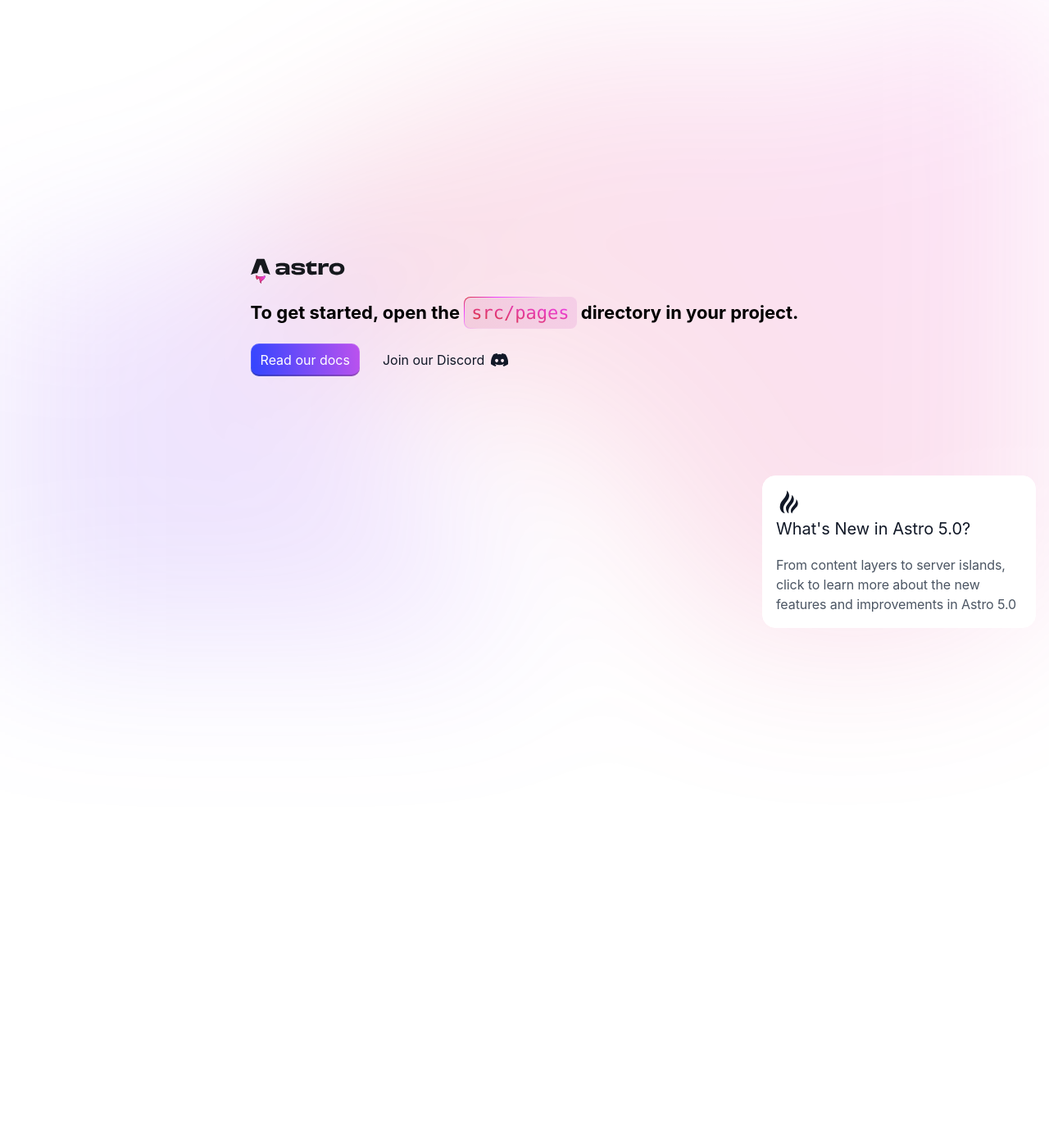
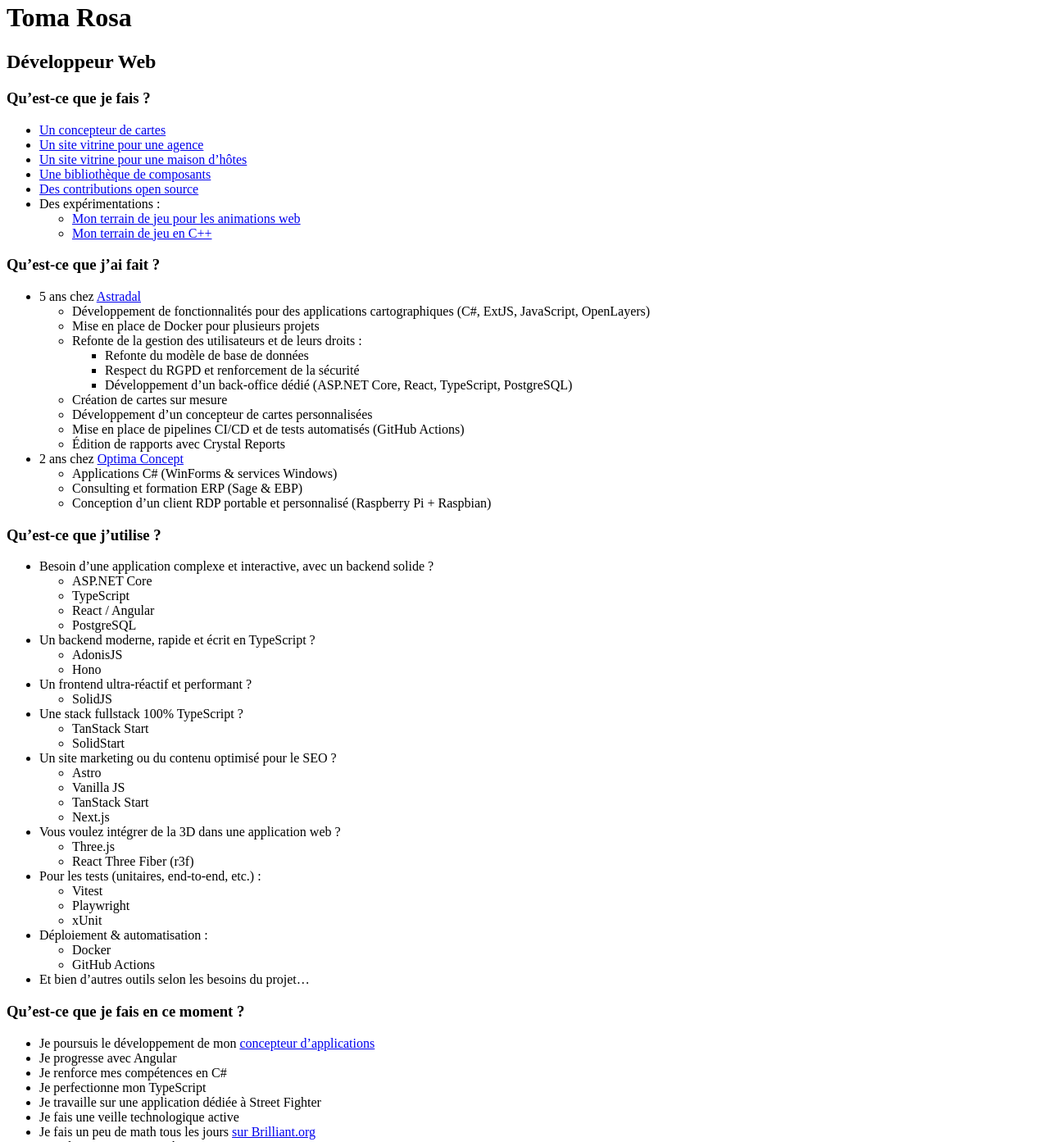
Before and after one commit to t-rosa/portfolio, an Astro site: page / in a window 1280 px wide. Shown: the part 18-1411 px from the top of the page at 82% size. Before the commit the page ends 800 px from the top, so only its background shows below. Built offline with nearby package versions, Linux system fonts and the light colour scheme; Astro itself is replaced by a stand-in of ours.

Commit message:
initialization

```diff
--- a/src/components/Welcome.astro
+++ /dev/null
@@ -1,210 +0,0 @@
----
-import astroLogo from '../assets/astro.svg';
-import background from '../assets/background.svg';
----
-
-<div id="container">
-	<img id="background" src={background.src} alt="" fetchpriority="high" />
-	<main>
-		<section id="hero">
-			<a href="https://astro.build"
-				><img src={astroLogo.src} width="115" height="48" alt="Astro Homepage" /></a
-			>
-			<h1>
-				To get started, open the <code><pre>src/pages</pre></code> directory in your project.
-			</h1>
-			<section id="links">
-				<a class="button" href="https://docs.astro.build">Read our docs</a>
-				<a href="https://astro.build/chat"
-					>Join our Discord <svg xmlns="http://www.w3.org/2000/svg" viewBox="0 0 127.14 96.36"
-						><path
-							fill="currentColor"
-							d="M107.7 8.07A105.15 105.15 0 0 0 81.47 0a72.06 72.06 0 0 0-3.36 6.83 97.68 97.68 0 0 0-29.11 0A72.37 72.37 0 0 0 45.64 0a105.89 105.89 0 0 0-26.25 8.09C2.79 32.65-1.71 56.6.54 80.21a105.73 105.73 0 0 0 32.17 16.15 77.7 77.7 0 0 0 6.89-11.11 68.42 68.42 0 0 1-10.85-5.18c.91-.66 1.8-1.34 2.66-2a75.57 75.57 0 0 0 64.32 0c.87.71 1.76 1.39 2.66 2a68.68 68.68 0 0 1-10.87 5.19 77 77 0 0 0 6.89 11.1 105.25 105.25 0 0 0 32.19-16.14c2.64-27.38-4.51-51.11-18.9-72.15ZM42.45 65.69C36.18 65.69 31 60 31 53s5-12.74 11.43-12.74S54 46 53.89 53s-5.05 12.69-11.44 12.69Zm42.24 0C78.41 65.69 73.25 60 73.25 53s5-12.74 11.44-12.74S96.23 46 96.12 53s-5.04 12.69-11.43 12.69Z"
-						></path></svg
-					>
-				</a>
-			</section>
-		</section>
-	</main>
-
-	<a href="https://astro.build/blog/astro-5/" id="news" class="box">
-		<svg width="32" height="32" fill="none" xmlns="http://www.w3.org/2000/svg"
-			><path
-				d="M24.667 12c1.333 1.414 2 3.192 2 5.334 0 4.62-4.934 5.7-7.334 12C18.444 28.567 18 27.456 18 26c0-4.642 6.667-7.053 6.667-14Zm-5.334-5.333c1.6 1.65 2.4 3.43 2.4 5.333 0 6.602-8.06 7.59-6.4 17.334C13.111 27.787 12 25.564 12 22.666c0-4.434 7.333-8 7.333-16Zm-6-5.333C15.111 3.555 16 5.556 16 7.333c0 8.333-11.333 10.962-5.333 22-3.488-.774-6-4-6-8 0-8.667 8.666-10 8.666-20Z"
-				fill="#111827"></path></svg
-		>
-		<h2>What's New in Astro 5.0?</h2>
-		<p>
-			From content layers to server islands, click to learn more about the new features and
-			improvements in Astro 5.0
-		</p>
-	</a>
-</div>
-
-<style>
-	#background {
-		position: fixed;
-		top: 0;
-		left: 0;
-		width: 100%;
-		height: 100%;
-		z-index: -1;
-		filter: blur(100px);
-	}
-
-	#container {
-		font-family: Inter, Roboto, 'Helvetica Neue', 'Arial Nova', 'Nimbus Sans', Arial, sans-serif;
-		height: 100%;
-	}
-
-	main {
-		height: 100%;
-		display: flex;
-		justify-content: center;
-	}
-
-	#hero {
-		display: flex;
-		align-items: start;
-		flex-direction: column;
-		justify-content: center;
-		padding: 16px;
-	}
-
-	h1 {
-		font-size: 22px;
-		margin-top: 0.25em;
-	}
-
-	#links {
-		display: flex;
-		gap: 16px;
-	}
-
-	#links a {
-		display: flex;
-		align-items: center;
-		padding: 10px 12px;
-		color: #111827;
-		text-decoration: none;
-		transition: color 0.2s;
-	}
-
-	#links a:hover {
-		color: rgb(78, 80, 86);
-	}
-
-	#links a svg {
-		height: 1em;
-		margin-left: 8px;
-	}
-
-	#links a.button {
-		color: white;
-		background: linear-gradient(83.21deg, #3245ff 0%, #bc52ee 100%);
-		box-shadow:
-			inset 0 0 0 1px rgba(255, 255, 255, 0.12),
-			inset 0 -2px 0 rgba(0, 0, 0, 0.24);
-		border-radius: 10px;
-	}
-
-	#links a.button:hover {
-		color: rgb(230, 230, 230);
-		box-shadow: none;
-	}
-
-	pre {
-		font-family:
-			ui-monospace, 'Cascadia Code', 'Source Code Pro', Menlo, Consolas, 'DejaVu Sans Mono',
-			monospace;
-		font-weight: normal;
-		background: linear-gradient(14deg, #d83333 0%, #f041ff 100%);
-		-webkit-background-clip: text;
-		-webkit-text-fill-color: transparent;
-		background-clip: text;
-		margin: 0;
-	}
-
-	h2 {
-		margin: 0 0 1em;
-		font-weight: normal;
-		color: #111827;
-		font-size: 20px;
-	}
-
-	p {
-		color: #4b5563;
-		font-size: 16px;
-		line-height: 24px;
-		letter-spacing: -0.006em;
-		margin: 0;
-	}
-
-	code {
-		display: inline-block;
-		background:
-			linear-gradient(66.77deg, #f3cddd 0%, #f5cee7 100%) padding-box,
-			linear-gradient(155deg, #d83333 0%, #f041ff 18%, #f5cee7 45%) border-box;
-		border-radius: 8px;
-		border: 1px solid transparent;
-		padding: 6px 8px;
-	}
-
-	.box {
-		padding: 16px;
-		background: rgba(255, 255, 255, 1);
-		border-radius: 16px;
-		border: 1px solid white;
-	}
-
-	#news {
-		position: absolute;
-		bottom: 16px;
-		right: 16px;
-		max-width: 300px;
-		text-decoration: none;
-		transition: background 0.2s;
-		backdrop-filter: blur(50px);
-	}
-
-	#news:hover {
-		background: rgba(255, 255, 255, 0.55);
-	}
-
-	@media screen and (max-height: 368px) {
-		#news {
-			display: none;
-		}
-	}
-
-	@media screen and (max-width: 768px) {
-		#container {
-			display: flex;
-			flex-direction: column;
-		}
-
-		#hero {
-			display: block;
-			padding-top: 10%;
-		}
-
-		#links {
-			flex-wrap: wrap;
-		}
-
-		#links a.button {
-			padding: 14px 18px;
-		}
-
-		#news {
-			right: 16px;
-			left: 16px;
-			bottom: 2.5rem;
-			max-width: 100%;
-		}
-
-		h1 {
-			line-height: 1.5;
-		}
-	}
-</style>
--- a/src/layouts/Layout.astro
+++ b/src/layouts/Layout.astro
@@ -1,22 +1,13 @@
 <!doctype html>
-<html lang="en">
+<html lang="fr">
   <head>
     <meta charset="UTF-8" />
     <meta name="viewport" content="width=device-width" />
     <link rel="icon" type="image/svg+xml" href="/favicon.svg" />
     <meta name="generator" content={Astro.generator} />
-		<title>Astro Basics</title>
+    <title>t-rosa</title>
   </head>
   <body>
     <slot />
   </body>
 </html>
-
-<style>
-	html,
-	body {
-		margin: 0;
-		width: 100%;
-		height: 100%;
-	}
-</style>
--- a/src/pages/index.astro
+++ b/src/pages/index.astro
@@ -1,11 +1,204 @@
 ---
-import Welcome from '../components/Welcome.astro';
-import Layout from '../layouts/Layout.astro';
-
-// Welcome to Astro! Wondering what to do next? Check out the Astro documentation at https://docs.astro.build
-// Don't want to use any of this? Delete everything in this file, the `assets`, `components`, and `layouts` directories, and start fresh.
+import Layout from "../layouts/Layout.astro";
 ---
 
 <Layout>
-	<Welcome />
+  <h1>Toma Rosa</h1>
+  <h2>Développeur Web</h2>
+
+  <h3>Qu’est-ce que je fais&nbsp;?</h3>
+  <ul>
+    <li>
+      <a href="https://app.astradal.com">Un concepteur de cartes</a>
+    </li>
+    <li>
+      <a href="https://www-janedoagency-com.vercel.app/">
+        Un site vitrine pour une agence
+      </a>
+    </li>
+    <li>
+      <a href="https://www.maisondelamascotte.com/">
+        Un site vitrine pour une maison d’hôtes
+      </a>
+    </li>
+    <li>
+      <a href="https://github.com/t-rosa/ark-stack-ui">
+        Une bibliothèque de composants
+      </a>
+    </li>
+    <li>
+      <a
+        href="https://github.com/TanStack/form/pulls?q=is%3Apr+author%3At-rosa+"
+      >
+        Des contributions open source
+      </a>
+    </li>
+    <li>
+      Des expérimentations :
+      <ul>
+        <li>
+          <a href="https://better-league-client.vercel.app/">
+            Mon terrain de jeu pour les animations web
+          </a>
+        </li>
+        <li>
+          <a href="https://github.com/t-rosa/ABALONE">
+            Mon terrain de jeu en C++
+          </a>
+        </li>
+      </ul>
+    </li>
+  </ul>
+
+  <h3>Qu’est-ce que j’ai fait&nbsp;?</h3>
+  <ul>
+    <li>
+      5 ans chez <a href="https://www.astradal.fr/">Astradal</a>
+      <ul>
+        <li>
+          Développement de fonctionnalités pour des applications cartographiques
+          (C#, ExtJS, JavaScript, OpenLayers)
+        </li>
+        <li>Mise en place de Docker pour plusieurs projets</li>
+        <li>
+          Refonte de la gestion des utilisateurs et de leurs droits :
+          <ul>
+            <li>Refonte du modèle de base de données</li>
+            <li>Respect du RGPD et renforcement de la sécurité</li>
+            <li>
+              Développement d’un back-office dédié (ASP.NET Core, React,
+              TypeScript, PostgreSQL)
+            </li>
+          </ul>
+        </li>
+        <li>Création de cartes sur mesure</li>
+        <li>Développement d’un concepteur de cartes personnalisées</li>
+        <li>
+          Mise en place de pipelines CI/CD et de tests automatisés (GitHub
+          Actions)
+        </li>
+        <li>Édition de rapports avec Crystal Reports</li>
+      </ul>
+    </li>
+    <li>
+      2 ans chez <a href="https://optimaconcept.fr/">Optima Concept</a>
+      <ul>
+        <li>Applications C# (WinForms & services Windows)</li>
+        <li>Consulting et formation ERP (Sage & EBP)</li>
+        <li>
+          Conception d’un client RDP portable et personnalisé (Raspberry Pi +
+          Raspbian)
+        </li>
+      </ul>
+    </li>
+  </ul>
+
+  <h3>Qu’est-ce que j’utilise&nbsp;?</h3>
+  <ul>
+    <li>
+      Besoin d’une application complexe et interactive, avec un backend
+      solide&nbsp;?
+      <ul>
+        <li>ASP.NET Core</li>
+        <li>TypeScript</li>
+        <li>React / Angular</li>
+        <li>PostgreSQL</li>
+      </ul>
+    </li>
+    <li>
+      Un backend moderne, rapide et écrit en TypeScript&nbsp;?
+      <ul>
+        <li>AdonisJS</li>
+        <li>Hono</li>
+      </ul>
+    </li>
+    <li>
+      Un frontend ultra-réactif et performant&nbsp;?
+      <ul>
+        <li>SolidJS</li>
+      </ul>
+    </li>
+    <li>
+      Une stack fullstack 100% TypeScript&nbsp;?
+      <ul>
+        <li>TanStack Start</li>
+        <li>SolidStart</li>
+      </ul>
+    </li>
+    <li>
+      Un site marketing ou du contenu optimisé pour le SEO&nbsp;?
+      <ul>
+        <li>Astro</li>
+        <li>Vanilla JS</li>
+        <li>TanStack Start</li>
+        <li>Next.js</li>
+      </ul>
+    </li>
+    <li>
+      Vous voulez intégrer de la 3D dans une application web&nbsp;?
+      <ul>
+        <li>Three.js</li>
+        <li>React Three Fiber (r3f)</li>
+      </ul>
+    </li>
+    <li>
+      Pour les tests (unitaires, end-to-end, etc.)&nbsp;:
+      <ul>
+        <li>Vitest</li>
+        <li>Playwright</li>
+        <li>xUnit</li>
+      </ul>
+    </li>
+    <li>
+      Déploiement & automatisation&nbsp;:
+      <ul>
+        <li>Docker</li>
+        <li>GitHub Actions</li>
+      </ul>
+    </li>
+    <li>Et bien d’autres outils selon les besoins du projet…</li>
+  </ul>
+
+  <h3>Qu’est-ce que je fais en ce moment&nbsp;?</h3>
+  <ul>
+    <li>
+      Je poursuis le développement de mon
+      <a href="https://app.astradal.com">concepteur d’applications</a>
+    </li>
+    <li>Je progresse avec Angular</li>
+    <li>Je renforce mes compétences en C#</li>
+    <li>Je perfectionne mon TypeScript</li>
+    <li>Je travaille sur une application dédiée à Street Fighter</li>
+    <li>Je fais une veille technologique active</li>
+    <li>
+      Je fais un peu de math tous les jours
+      <a href="https://brilliant.org/">sur Brilliant.org</a>
+    </li>
+    <li>Et j’alimente ma curiosité, constamment</li>
+  </ul>
+
+  <h3>Travailler avec moi, ça ressemble à quoi&nbsp;?</h3>
+  <ol>
+    <li>Je pose beaucoup de questions.</li>
+    <li>Je travaille (très probablement) avec plaisir.</li>
+    <li>Je n’ai pas peur de me tromper pour avancer.</li>
+    <li>Je prends ma pause déjeuner à midi, pile.</li>
+    <li>Je parle de code.</li>
+  </ol>
+
+  <h3>Contactez-moi</h3>
+  <ul>
+    <li>
+      <a href="mailto:toma.rosa@icloud.com" title="toma.rosa@icloud.com">
+        Par e-mail : toma.rosa@icloud.com
+      </a>
+    </li>
+    <li>
+      <a href="https://www.linkedin.com/in/toma-rosa/">Via LinkedIn</a>
+    </li>
+  </ul>
+
+  <h3>
+    <a href="https://github.com/t-rosa">Mon GitHub</a>
+  </h3>
 </Layout>
```
Also changed, not shown: src/assets/astro.svg (deleted), src/assets/background.svg (deleted). Lines whose indentation alone changed are shown as unchanged.
